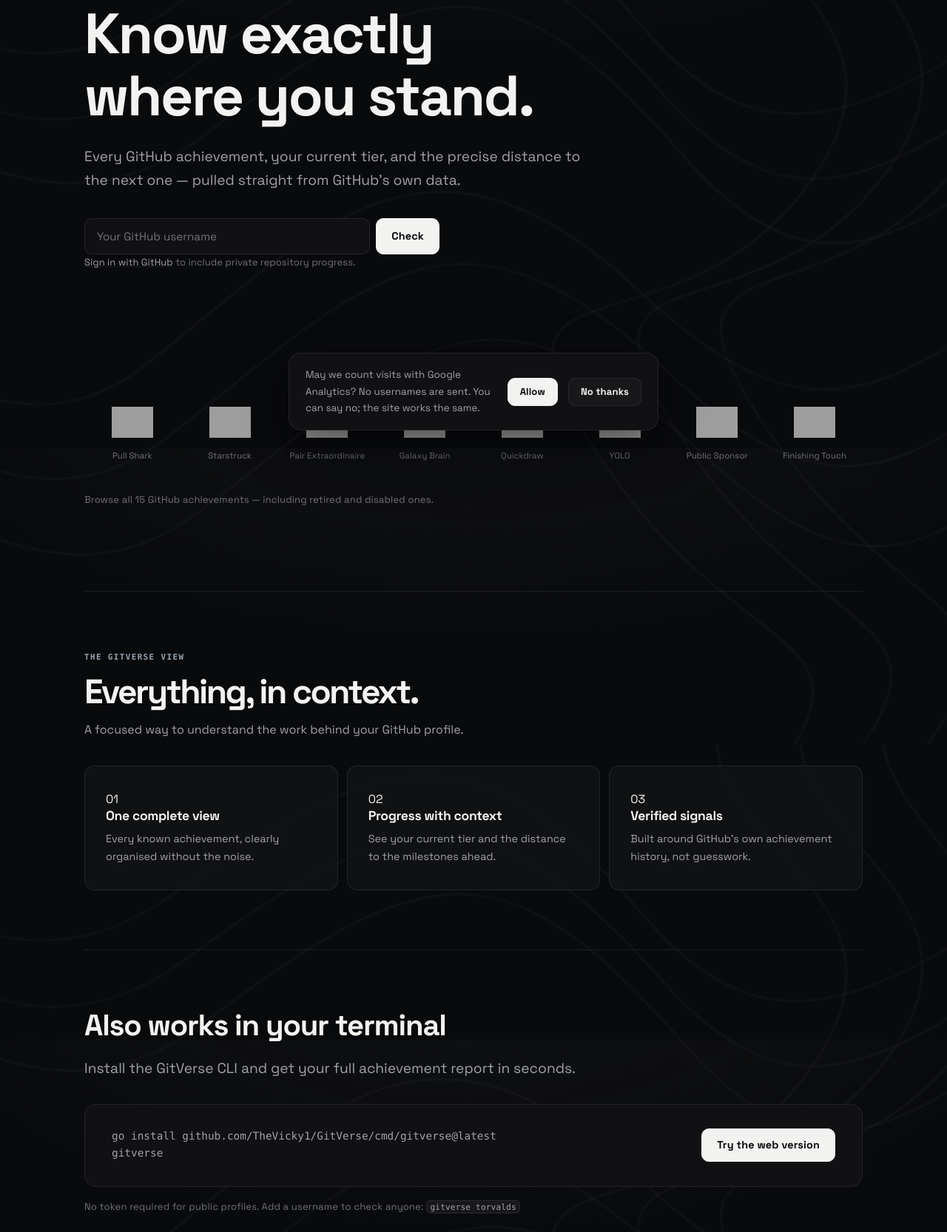
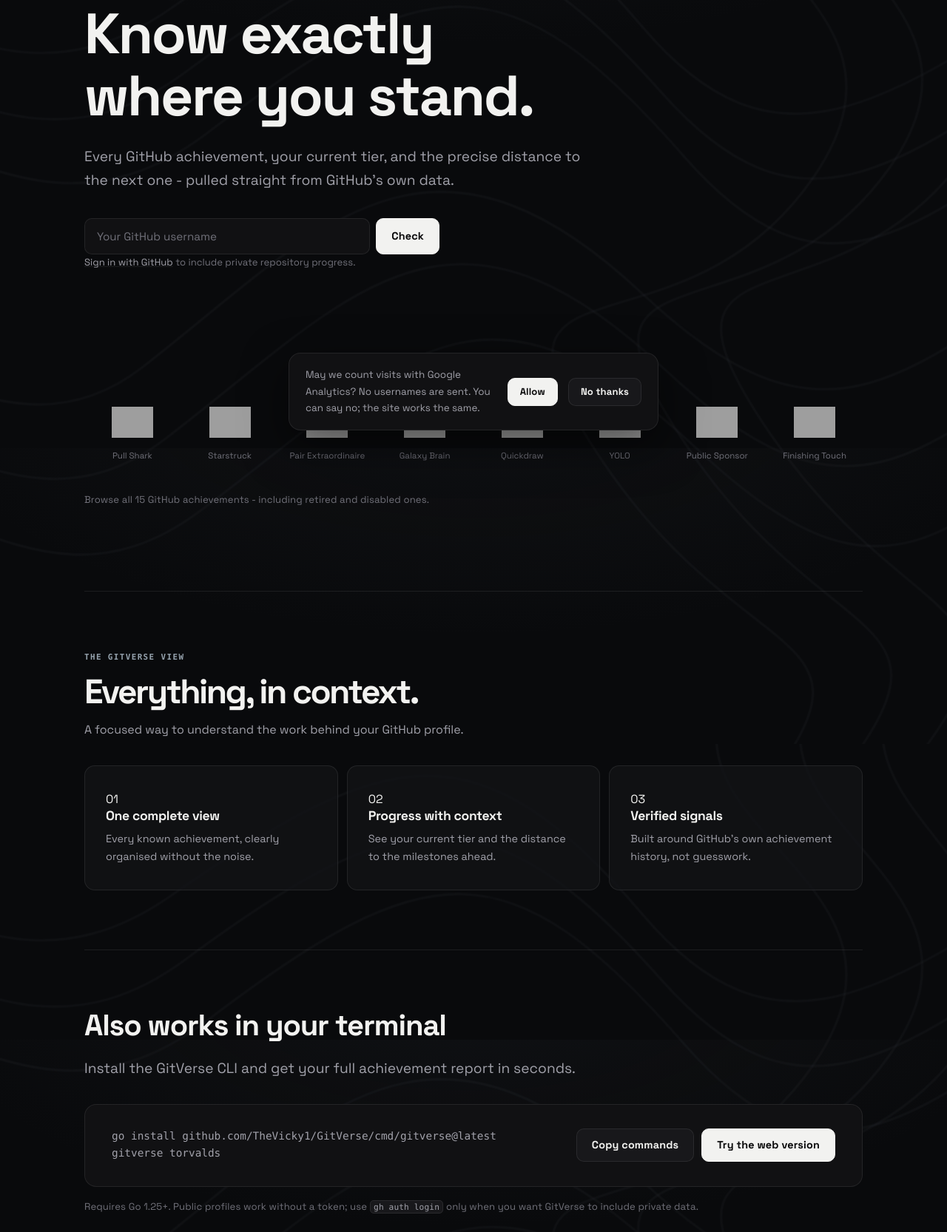
Before and after one commit to AS0790/GitVerse, a website: page site/index.html in a window 1280 px wide. Shown: the part 194-1860 px from the top of the page at 74% size. Drawn offline with Linux system fonts and the light colour scheme; no server answers; grey boxes are pictures that could not be loaded.

Commit message:
Clarify GitVerse web install workflow

```diff
--- a/internal/webui/static/style.css
+++ b/internal/webui/static/style.css
@@ -573,6 +573,13 @@ body { padding-top: 86px; }
   font-size: 0.9rem;
   color: var(--ink-2);
   flex: 1;
+}
+
+.install-actions {
+  display: flex;
+  align-items: center;
+  gap: 10px;
+  flex-wrap: wrap;
 }
 
 .install {
--- a/site/index.html
+++ b/site/index.html
@@ -3,14 +3,14 @@
 <head>
 <meta charset="utf-8">
 <meta name="viewport" content="width=device-width, initial-scale=1">
-<title>GitVerse — GitHub Achievement Intelligence</title>
+<title>GitVerse - GitHub Achievement Intelligence</title>
 <meta name="description" content="See every GitHub achievement, your tier and how far you are from the next one. Free, open source, no token required.">
 <link rel="canonical" href="https://gitverse.vercel.app/">
 
 <meta name="color-scheme" content="dark">
 <meta property="og:type" content="website">
 <meta property="og:site_name" content="GitVerse">
-<meta property="og:title" content="GitVerse — GitHub Achievement Intelligence">
+<meta property="og:title" content="GitVerse - GitHub Achievement Intelligence">
 <meta property="og:description" content="See every GitHub achievement, your tier and how far you are from the next one. Free, open source, no token required.">
 <meta property="og:url" content="https://gitverse.vercel.app/">
 <meta property="og:image" content="https://gitverse.vercel.app/social.png">
@@ -46,7 +46,7 @@
 <section class="hero">
   <div class="hero-eyebrow">GitHub Achievement Intelligence</div>
   <h1>Know exactly where you stand.</h1>
-  <p class="lede">Every GitHub achievement, your current tier, and the precise distance to the next one — pulled straight from GitHub's own data.</p>
+  <p class="lede">Every GitHub achievement, your current tier, and the precise distance to the next one - pulled straight from GitHub's own data.</p>
 
   <form action="/result" method="get" id="check-form">
     <label for="u" class="visually-hidden">GitHub username</label>
@@ -67,7 +67,7 @@
   <li><a class="medal" href="achievements/public-sponsor/"><img class="medal-img" src="https://github.githubassets.com/assets/public-sponsor-default-9fa68986b057.png" width="88" height="88" alt=""><span class="medal-name">Public Sponsor</span></a></li>
   <li><a class="medal" href="achievements/finishing-touch/"><img class="medal-img" src="https://github.githubassets.com/assets/finishing-touch-gold-e19e1fcbfee2.png" width="88" height="88" alt=""><span class="medal-name">Finishing Touch</span></a></li>
 </ul>
-<p class="meta"><a href="achievements/">Browse all 15 GitHub achievements</a> — including retired and disabled ones.</p>
+<p class="meta"><a href="achievements/">Browse all 15 GitHub achievements</a> - including retired and disabled ones.</p>
 
 <section class="section feature-section">
   <header class="feature-intro">
@@ -87,10 +87,13 @@
   <p class="lede" style="margin-bottom: 32px;">Install the GitVerse CLI and get your full achievement report in seconds.</p>
   <div class="install-block">
     <pre><code>go install github.com/TheVicky1/GitVerse/cmd/gitverse@latest
-gitverse</code></pre>
-    <a href="/check/" class="btn primary">Try the web version</a>
+gitverse torvalds</code></pre>
+    <div class="install-actions">
+      <button type="button" class="btn" data-copy="go install github.com/TheVicky1/GitVerse/cmd/gitverse@latest&#10;gitverse torvalds">Copy commands</button>
+      <a href="/check/" class="btn primary">Try the web version</a>
+    </div>
   </div>
-  <p class="meta" style="margin-top: 16px;">No token required for public profiles. Add a username to check anyone: <code>gitverse torvalds</code></p>
+  <p class="meta" style="margin-top: 16px;">Requires Go 1.25+. Public profiles work without a token; use <code>gh auth login</code> only when you want GitVerse to include private data.</p>
 </section>
 
 <section class="clarity" aria-labelledby="clarity-title">
--- a/site/style.css
+++ b/site/style.css
@@ -573,6 +573,13 @@ body { padding-top: 86px; }
   font-size: 0.9rem;
   color: var(--ink-2);
   flex: 1;
+}
+
+.install-actions {
+  display: flex;
+  align-items: center;
+  gap: 10px;
+  flex-wrap: wrap;
 }
 
 .install {
```
Also changed, not shown: internal/webui/templates/badge.html (+1 -1 lines), internal/webui/templates/check.html (+1 -1 lines), internal/webui/templates/home.html (+3 -3 lines), internal/webui/templates/list.html (+1 -1 lines), site/achievements/finishing-touch/index.html (+1 -1 lines), site/achievements/galaxy-brain/index.html (+1 -1 lines), site/achievements/index.html (+3 -3 lines), site/achievements/pair-extraordinaire/index.html (+1 -1 lines), site/achievements/public-sponsor/index.html (+1 -1 lines), site/achievements/pull-shark/index.html (+1 -1 lines), site/achievements/quickdraw/index.html (+1 -1 lines), site/achievements/starstruck/index.html (+1 -1 lines), site/achievements/yolo/index.html (+1 -1 lines), site/check/index.html (+5 -5 lines), 1 more files.
